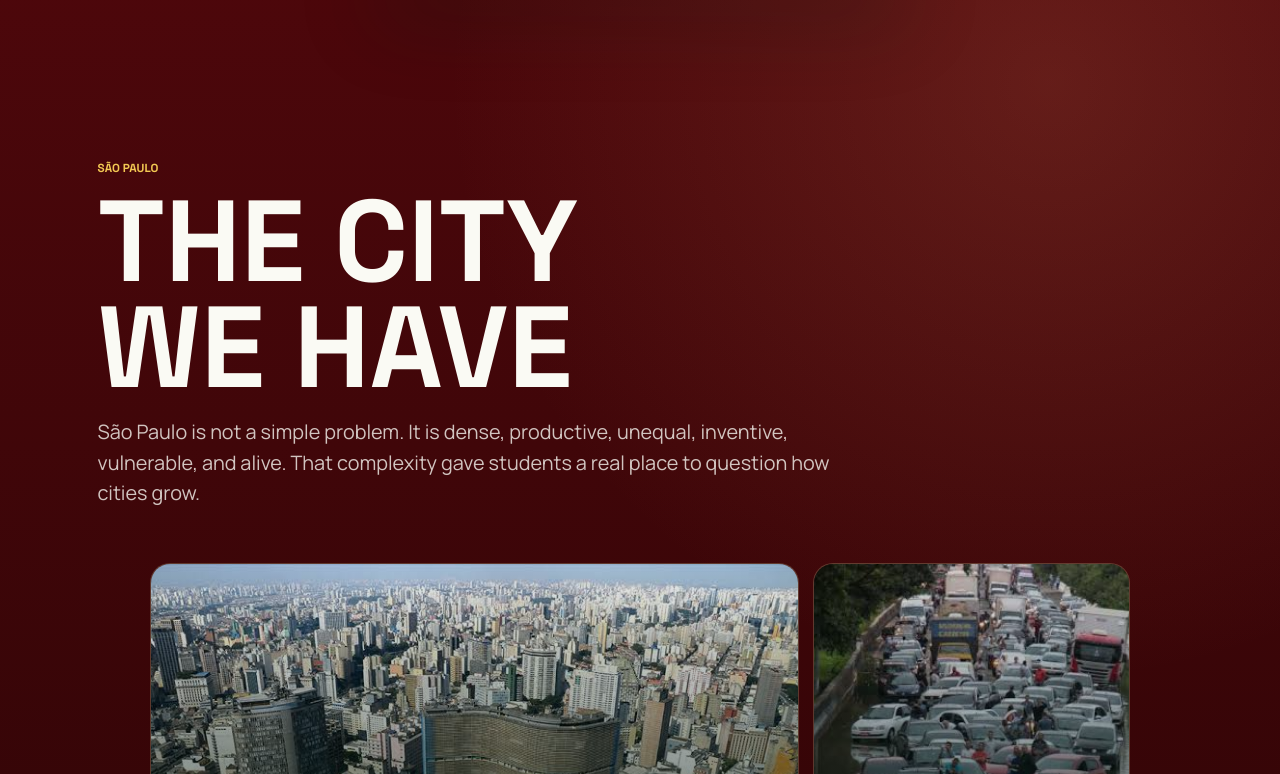
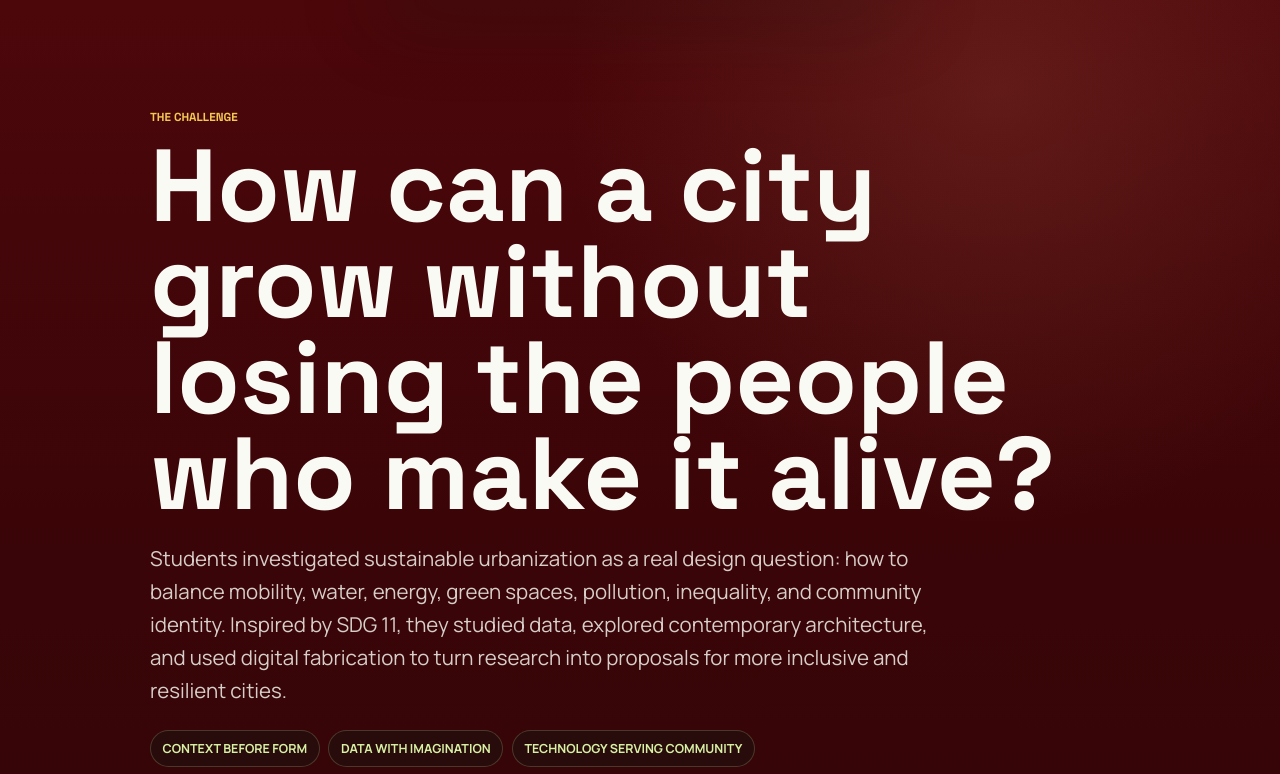
Before and after one commit to leomelchior21/sus-urb, a Next.js app: page / in a window 1280 px wide. Shown: the part 786-1560 px from the top of the page. Built offline with nearby package versions, Linux system fonts and the light colour scheme.

Commit message:
Add sustainable urbanization intro section

```diff
--- a/app/globals.css
+++ b/app/globals.css
@@ -1474,6 +1474,55 @@ blockquote {
   background: transparent;
 }
 
+.intro-section {
+  display: grid;
+  min-height: 74svh;
+  place-items: center;
+  padding: clamp(4.8rem, 12vw, 8rem) 1rem;
+  color: var(--paper);
+  background:
+    radial-gradient(circle at 78% 12%, rgba(207, 118, 84, 0.18), transparent 34%),
+    linear-gradient(180deg, #4d070b 0%, #3b0508 58%, #340507 100%);
+}
+
+.intro-copy {
+  width: min(100%, 980px);
+}
+
+.intro-copy h2 {
+  max-width: 940px;
+  margin: 0;
+  font-family: var(--font-display), system-ui, sans-serif;
+  font-size: clamp(2.25rem, 9.6vw, 6.4rem);
+  line-height: 0.94;
+}
+
+.intro-copy > p:not(.eyebrow) {
+  max-width: 780px;
+  margin: 1.2rem 0 0;
+  color: rgba(250, 250, 244, 0.82);
+  font-size: clamp(1.02rem, 3.4vw, 1.28rem);
+  line-height: 1.62;
+}
+
+.intro-points {
+  display: flex;
+  flex-wrap: wrap;
+  gap: 0.55rem;
+  margin-top: 1.4rem;
+}
+
+.intro-points span {
+  padding: 0.55rem 0.72rem;
+  border: 1px solid rgba(216, 240, 163, 0.2);
+  border-radius: 999px;
+  color: var(--lime-soft);
+  background: rgba(7, 29, 22, 0.28);
+  font-size: 0.78rem;
+  font-weight: 900;
+  text-transform: uppercase;
+}
+
 .sao-editorial {
   display: grid;
   gap: 0.9rem;
--- a/components/story/StoryExperience.tsx
+++ b/components/story/StoryExperience.tsx
@@ -867,6 +867,27 @@ export function StoryExperience({ language }: { language: Language }) {
         <SectionSources language={language} sources={[{ label: { en: "student visual reference set", pt: "conjunto de referências visuais dos estudantes" } }]} />
       </section>
 
+      <section className="intro-section" id="introduction">
+        <motion.div className="intro-copy" {...reveal}>
+          <p className="eyebrow">{language === "en" ? "The challenge" : "O desafio"}</p>
+          <h2>
+            {language === "en"
+              ? "How can a city grow without losing the people who make it alive?"
+              : "Como uma cidade pode crescer sem perder as pessoas que dão vida a ela?"}
+          </h2>
+          <p>
+            {language === "en"
+              ? "Students investigated sustainable urbanization as a real design question: how to balance mobility, water, energy, green spaces, pollution, inequality, and community identity. Inspired by SDG 11, they studied data, explored contemporary architecture, and used digital fabrication to turn research into proposals for more inclusive and resilient cities."
+              : "Os estudantes investigaram a urbanização sustentável como uma pergunta real de projeto: como equilibrar mobilidade, água, energia, áreas verdes, poluição, desigualdade e identidade comunitária. Inspirados pelo ODS 11, analisaram dados, exploraram arquitetura contemporânea e usaram fabricação digital para transformar pesquisa em propostas para cidades mais inclusivas e resilientes."}
+          </p>
+          <div className="intro-points">
+            <span>{language === "en" ? "Context before form" : "Contexto antes da forma"}</span>
+            <span>{language === "en" ? "Data with imagination" : "Dados com imaginação"}</span>
+            <span>{language === "en" ? "Technology serving community" : "Tecnologia a serviço da comunidade"}</span>
+          </div>
+        </motion.div>
+      </section>
+
       <section className="sao-section refined" id="sao-paulo">
         <div className="section-heading">
           <p className="eyebrow">São Paulo</p>
```
